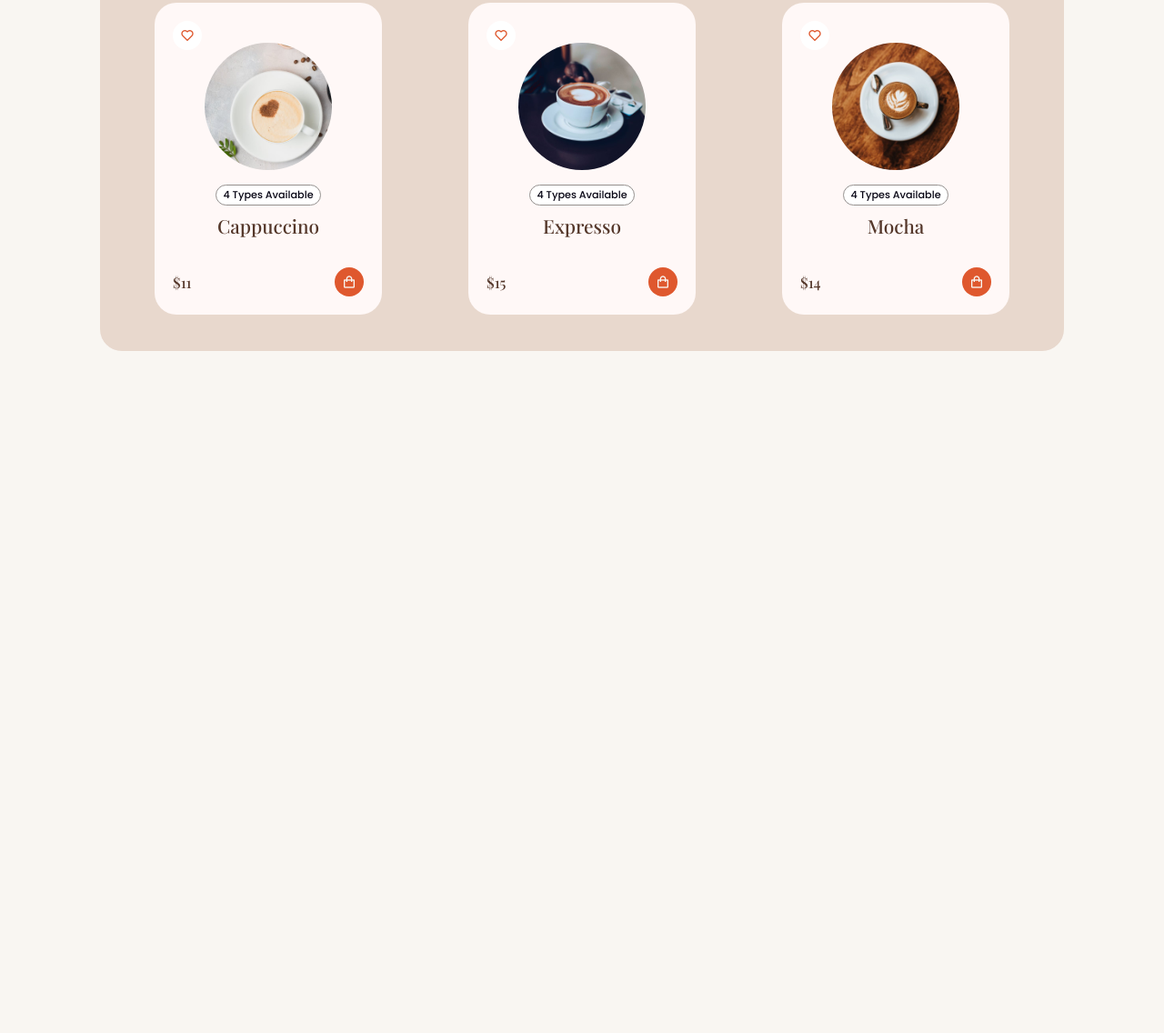
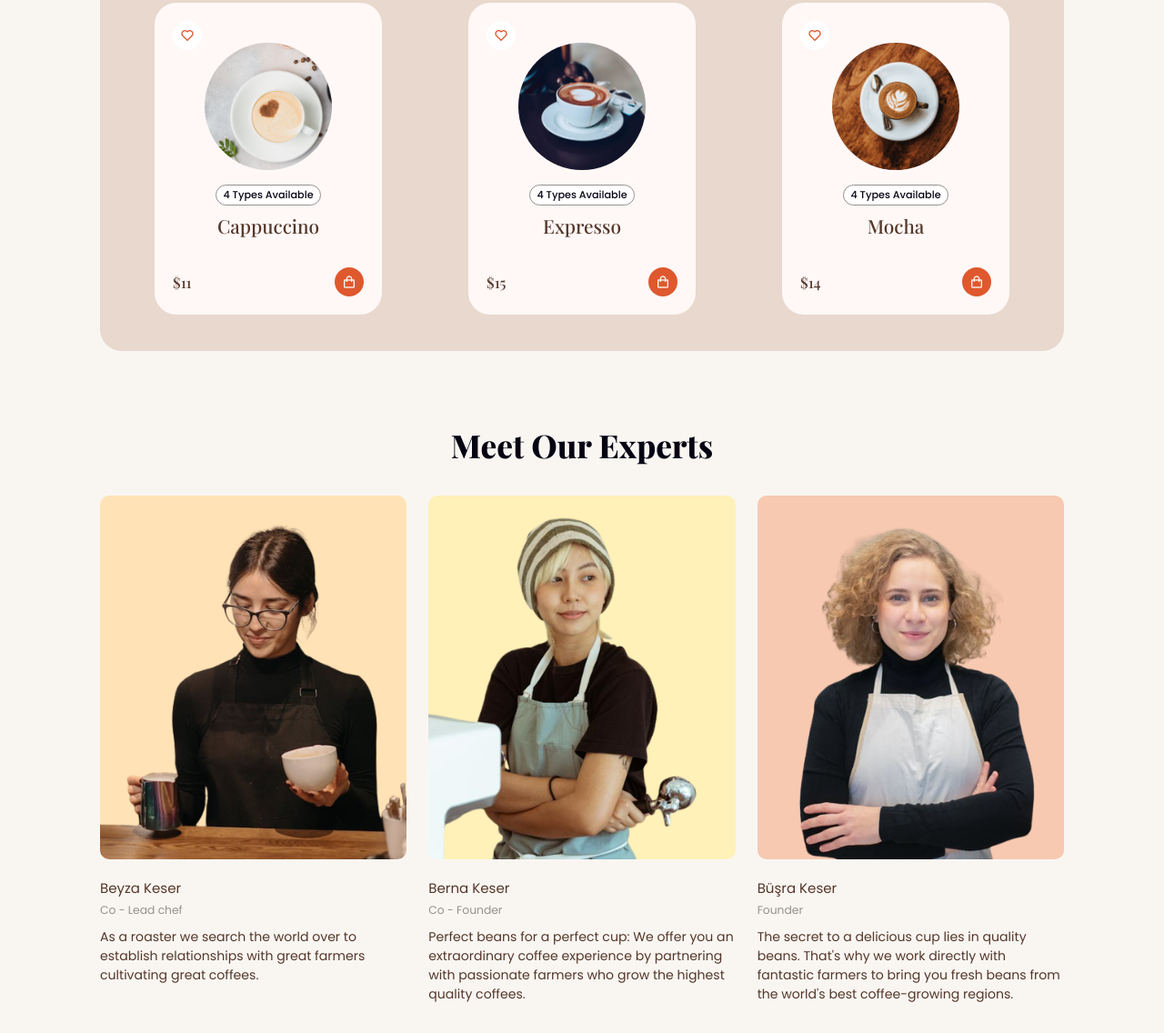
Before and after one commit to beyzaaakeser/CoffeeShop, a plain HTML site: page index.html in a window 1280 px wide. Shown: the part 1660-2796 px from the top of the page at 91% size. Before the commit the page ends 2078 px from the top, so only its background shows below. Drawn offline with nearby package versions, Linux system fonts and the light colour scheme; a web font is replaced by a local one.

Commit message:
team section

```diff
--- a/index.html
+++ b/index.html
@@ -94,69 +94,109 @@
 
       <div class="product-content">
         <div class="product-box">
-            <i class='bx bx-heart heart-icon' ></i>
-            <img src="images/product-1.png" alt="">
+          <i class="bx bx-heart heart-icon"></i>
+          <img src="images/product-1.png" alt="" />
           <p>4 Types Available</p>
           <h2>Instant Coffee</h2>
           <div class="product-info">
             <span>$14</span>
-                <i class='bx bx-shopping-bag' ></i>
+            <i class="bx bx-shopping-bag"></i>
           </div>
         </div>
 
         <div class="product-box">
-            <i class='bx bx-heart heart-icon' ></i>
-            <img src="images/product-2.png" alt="">
+          <i class="bx bx-heart heart-icon"></i>
+          <img src="images/product-2.png" alt="" />
           <p>4 Types Available</p>
           <h2>Black Coffee</h2>
           <div class="product-info">
             <span>$12</span>
-                <i class='bx bx-shopping-bag' ></i>
+            <i class="bx bx-shopping-bag"></i>
           </div>
         </div>
 
         <div class="product-box">
-            <i class='bx bx-heart heart-icon' ></i>
-            <img src="images/product-3.png" alt="">
+          <i class="bx bx-heart heart-icon"></i>
+          <img src="images/product-3.png" alt="" />
           <p>4 Types Available</p>
           <h2>Latte</h2>
           <div class="product-info">
             <span>$16</span>
-                <i class='bx bx-shopping-bag' ></i>
+            <i class="bx bx-shopping-bag"></i>
           </div>
         </div>
 
         <div class="product-box">
-            <i class='bx bx-heart heart-icon' ></i>
-            <img src="images/product-4.png" alt="">
+          <i class="bx bx-heart heart-icon"></i>
+          <img src="images/product-4.png" alt="" />
           <p>4 Types Available</p>
           <h2>Cappuccino</h2>
           <div class="product-info">
             <span>$11</span>
-                <i class='bx bx-shopping-bag' ></i>
+            <i class="bx bx-shopping-bag"></i>
           </div>
         </div>
 
         <div class="product-box">
-            <i class='bx bx-heart heart-icon' ></i>
-            <img src="images/product-5.png" alt="">
+          <i class="bx bx-heart heart-icon"></i>
+          <img src="images/product-5.png" alt="" />
           <p>4 Types Available</p>
           <h2>Expresso</h2>
           <div class="product-info">
             <span>$15</span>
-                <i class='bx bx-shopping-bag' ></i>
+            <i class="bx bx-shopping-bag"></i>
           </div>
         </div>
 
         <div class="product-box">
-            <i class='bx bx-heart heart-icon' ></i>
-            <img src="images/product-6.png" alt="">
+          <i class="bx bx-heart heart-icon"></i>
+          <img src="images/product-6.png" alt="" />
           <p>4 Types Available</p>
           <h2>Mocha</h2>
           <div class="product-info">
             <span>$14</span>
-                <i class='bx bx-shopping-bag' ></i>
+            <i class="bx bx-shopping-bag"></i>
           </div>
+        </div>
+      </div>
+    </section>
+
+    <section class="team container" id="team">
+      <div class="heading">
+        <h2>Meet Our Experts</h2>
+      </div>
+
+      <div class="team-content">
+        <div class="team-box">
+          <img src="images/team-1.png" alt="" />
+          <h2>Beyza Keser</h2>
+          <span>Co - Lead chef</span>
+          <p>
+            As a roaster we search the world over to establish relationships
+            with great farmers cultivating great coffees.
+          </p>
+        </div>
+
+        <div class="team-box">
+          <img src="images/team-2.png" alt="" />
+          <h2>Berna Keser</h2>
+          <span>Co - Founder</span>
+          <p>
+            Perfect beans for a perfect cup: We offer you an extraordinary
+            coffee experience by partnering with passionate farmers who grow the
+            highest quality coffees.
+          </p>
+        </div>
+
+        <div class="team-box">
+          <img src="images/team-3.png" alt="" />
+          <h2>Büşra Keser</h2>
+          <span>Founder</span>
+          <p>
+            The secret to a delicious cup lies in quality beans. That's why we
+            work directly with fantastic farmers to bring you fresh beans from
+            the world's best coffee-growing regions.
+          </p>
         </div>
       </div>
     </section>
--- a/style.css
+++ b/style.css
@@ -242,14 +242,13 @@ header {
   margin: 1rem 0 0.5rem;
 }
 
-.product-box h2{
+.product-box h2 {
   color: var(--main-color);
   font-size: 1.3rem;
   font-weight: 500;
-
 }
 
-.product-info{
+.product-info {
   display: flex;
   align-items: center;
   justify-content: space-between;
@@ -257,20 +256,55 @@ header {
   width: 100%;
 }
 
-.product-info span{
+.product-info span {
   color: var(--main-color);
   font-weight: 500;
-
 }
 
-.product-info .bx{
-    padding: 8px ;
+.product-info .bx {
+  padding: 8px;
   background: var(--second-color);
   color: var(--bg-color);
   border-radius: 50%;
   cursor: pointer;
 }
-.product-info .bx:hover{
+.product-info .bx:hover {
   background: var(--main-color);
   transition: 0.4s all cubic-bezier(0.075, 0.82, 0.165, 1);
 }
+
+.team-content {
+  display: grid;
+  grid-template-columns: repeat(auto-fit, minmax(240px, auto));
+  gap: 1.5rem;
+}
+
+
+.team-content .team-box img{
+    width: 100%;
+    height: 400px;
+    object-fit: cover;
+    border-radius: 10px;
+}
+
+.team-box h2{
+    font-size: 0.94rem;
+    font-weight: 400;
+    color: var(--main-color);
+    font-family: var(--poppins-font);
+    margin-top: 1rem;
+}
+
+.team-box span{
+    font-size: 0.77rem;
+    color: var(--text-alter-color);
+    font-family: var(--poppins-font);
+
+}
+
+.team-box p{
+    font-size: 0.88rem;
+    font-family: var(--poppins-font);
+    color: var(--main-color);
+    margin-top: 10px;
+}
```
Lines whose indentation alone changed are shown as unchanged.
